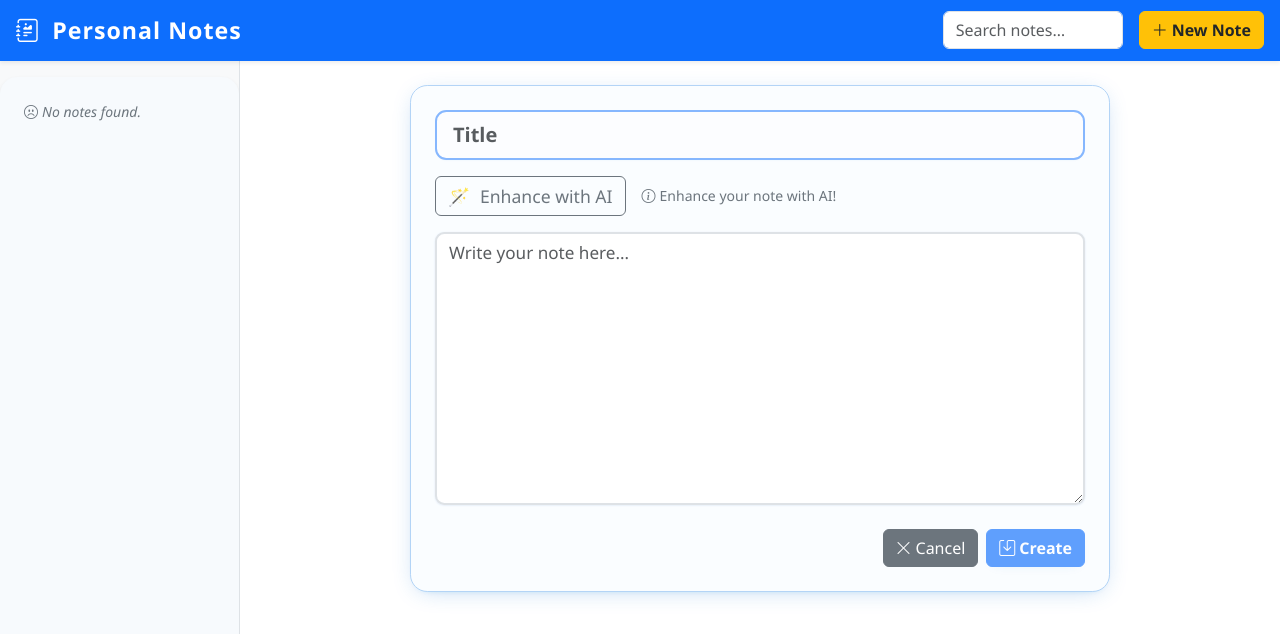
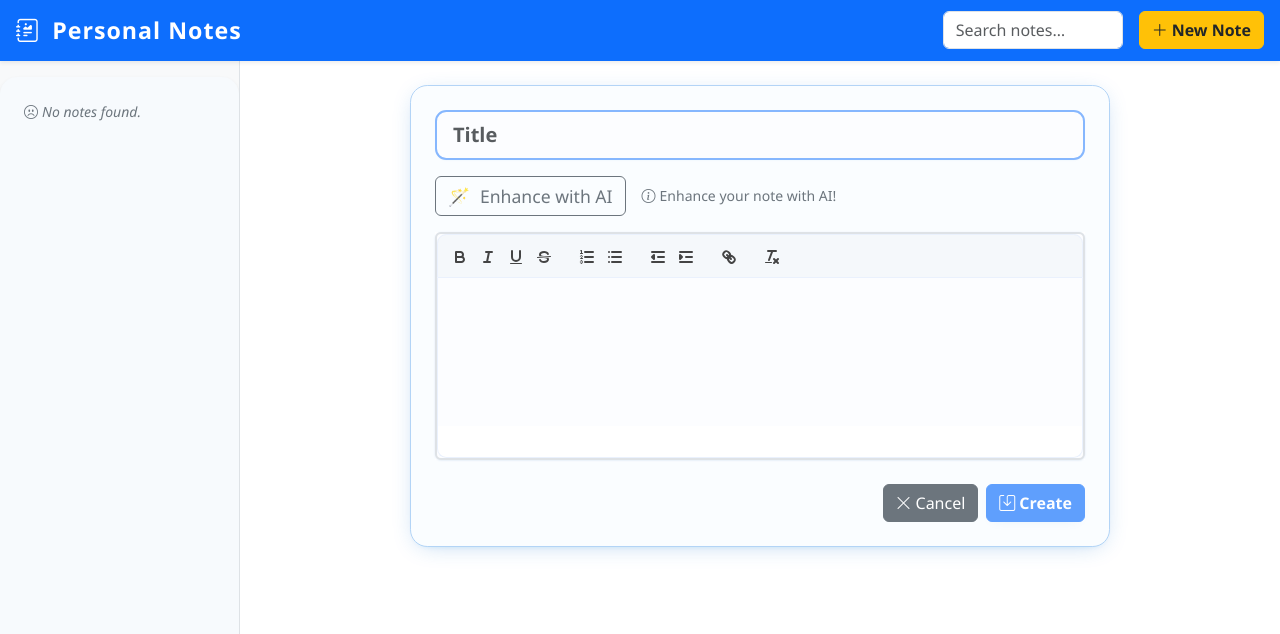
Before and after one commit to Workflow-Manager-admin/personal-notes-manager-5355fbcb, a React (Create React App) app in the folder notes_frontend/: page / in a window 1280 px wide. Both pictures are taken after a click on the button "New Note". Shown: the top 634 px of the page. Built offline with nearby package versions, Linux system fonts and the light colour scheme.

Commit message:
CheckPoint - cg91f56ec0

```diff
--- a/notes_frontend/package.json
+++ b/notes_frontend/package.json
@@ -7,6 +7,7 @@
     "bootstrap-icons": "^1.13.1",
     "react": "^18.2.0",
     "react-dom": "^18.2.0",
+    "react-quill": "^2.0.0",
     "react-scripts": "^5.0.1"
   },
   "scripts": {
--- a/notes_frontend/src/App.css
+++ b/notes_frontend/src/App.css
@@ -12,6 +12,42 @@
 html, body {
   background: var(--main-bg) !important;
 }
+
+/* --- Rich Text Editor (react-quill) Bootstrap integration --- */
+.rich-text-editor .ql-toolbar {
+  border-radius: 0.58rem 0.58rem 0 0 !important;
+  background: #f5f8fb !important;
+  border-color: #eaf1fd !important;
+  box-shadow: 0 1px 3px -2px #1976d230 !important;
+}
+.rich-text-editor .ql-container {
+  border-radius: 0 0 0.58rem 0.58rem !important;
+  border-color: #eaf1fd !important;
+  min-height: 180px;
+  background: #fff !important;
+}
+.rich-text-editor .ql-editor {
+  min-height: 148px;
+  padding: 0.84em 1em !important;
+  font-size: 1.07em;
+  font-family: inherit;
+  color: #333 !important;
+  background: #fcfdff;
+}
+.rich-text-editor .ql-toolbar .ql-picker {
+  color: #555 !important;
+}
+.rich-text-editor .ql-toolbar button,
+.rich-text-editor .ql-toolbar .ql-picker-label {
+  transition: background 0.11s;
+}
+
+/* Focus on card when editing note body */
+.rich-text-editor .ql-container.ql-snow:focus-within {
+  border-color: #1976d2a2 !important;
+  box-shadow: 0 1px 6px 0 #1976d240 !important;
+}
+/* --- End Rich Text Editor styles --- */
 
 ::-webkit-scrollbar { width: 9px; background: #f2f2f4;}
 ::-webkit-scrollbar-thumb {
--- a/notes_frontend/src/App.js
+++ b/notes_frontend/src/App.js
@@ -1,6 +1,7 @@
 import React, { useState, useEffect, useCallback } from 'react';
 import './App.css';
 import AIEnhanceButton from "./AIEnhanceButton";
+import RichTextNoteEditor from "./RichTextNoteEditor";
 
 /**
  * Utility - generate a unique id
@@ -76,7 +77,8 @@ function TopNav({ onNewNote, search, setSearch, navOpen, setNavOpen }) {
 function Sidebar({ notes, selectedId, onSelect, onDelete, search }) {
   const filteredNotes = notes.filter(n =>
     n.title.toLowerCase().includes(search.toLowerCase()) ||
-    n.body.toLowerCase().includes(search.toLowerCase())
+    // Strip HTML to do a plain-text search of the body
+    (n.body || "").replace(/<[^>]+>/g, '').toLowerCase().includes(search.toLowerCase())
   );
 
   return (
@@ -104,10 +106,22 @@ function Sidebar({ notes, selectedId, onSelect, onDelete, search }) {
                   transition: "background 0.14s, box-shadow 0.15s"
                 }}
               >
-                <span className="text-truncate flex-grow-1 d-flex align-items-center">
+                <span className="text-truncate flex-grow-1 d-flex align-items-center" style={{maxWidth: 170}}>
                   <i className={`bi bi-file-earmark-text me-2 ${note.id === selectedId ? "text-primary" : "text-secondary"}`} />
                   {note.title || <i className="text-muted">(Untitled)</i>}
                 </span>
+                <span
+                  className="small text-secondary d-none d-lg-inline"
+                  style={{
+                    maxWidth: 96,
+                    overflow: "hidden",
+                    textOverflow: "ellipsis",
+                    whiteSpace: "nowrap"
+                  }}
+                  dangerouslySetInnerHTML={{
+                    __html: (note.body || '').replace(/<[^>]+>/g, '').slice(0, 32)
+                  }}
+                />
                 <button
                   className="btn btn-link text-danger px-2 py-0 border-0"
                   title="Delete note"
@@ -200,19 +214,10 @@ function NoteEditor({ note, onChange, onSave, onDelete, isNew, isDirty, onCancel
             </span>
           </div>
           <div className="mb-3">
-            <textarea
-              className="form-control border-2 bg-white"
-              placeholder="Write your note here…"
+            <RichTextNoteEditor
               value={note.body}
-              rows={10}
-              onChange={e => onChange('body', e.target.value)}
-              style={{
-                resize: "vertical",
-                borderRadius: "0.58rem",
-                fontSize: "1.07em",
-                boxShadow: "0 0.5px 1.5px 0.5px #e9f0f9",
-                transition: "box-shadow 0.18s"
-              }}
+              onChange={val => onChange("body", val)}
+              className="bg-white"
             />
           </div>
           <div className="d-flex align-items-center gap-2 justify-content-end pt-2 mt-2 flex-wrap">
--- /dev/null
+++ b/notes_frontend/src/RichTextNoteEditor.js
@@ -0,0 +1,48 @@
+import React from "react";
+import ReactQuill from "react-quill";
+import "react-quill/dist/quill.snow.css";
+
+/**
+ * PUBLIC_INTERFACE
+ * RichTextNoteEditor: A controlled rich text editor for editing note content using react-quill.
+ *
+ * Props:
+ * - value: String (HTML) - the current note content.
+ * - onChange: Function(newHtmlString) - called with new HTML content.
+ * - className: Optional additional className(s) for Bootstrap integration.
+ */
+export default function RichTextNoteEditor({ value, onChange, className = "" }) {
+  // Toolbar: basic formatting, lists, links (clean, lightweight, like paper notes)
+  const toolbarOptions = [
+    ["bold", "italic", "underline", "strike"],
+    [{ 'list': 'ordered' }, { 'list': 'bullet' }],
+    [{ 'indent': '-1' }, { 'indent': '+1' }],
+    ["link"],
+    ["clean"]
+  ];
+
+  // Quill theme: "snow", with color tweaked to blend with Bootstrap card
+  return (
+    <div className={"rich-text-editor " + className} style={{ minHeight: 164 }}>
+      <ReactQuill
+        theme="snow"
+        value={value}
+        onChange={onChange}
+        modules={{
+          toolbar: toolbarOptions
+        }}
+        formats={[
+          'bold', 'italic', 'underline', 'strike', 'list', 'bullet', 'indent', 'link'
+        ]}
+        className="border rounded border-2"
+        style={{
+          background: "#fcfdff",
+          borderRadius: "0.58rem",
+          fontSize: "1.07em",
+          boxShadow: "0 0.5px 1.5px 0.5px #e9f0f9",
+          transition: "box-shadow 0.18s",
+        }}
+      />
+    </div>
+  );
+}
```
Also changed, not shown: 1 other file (tests, documents, lock files or other folders).
